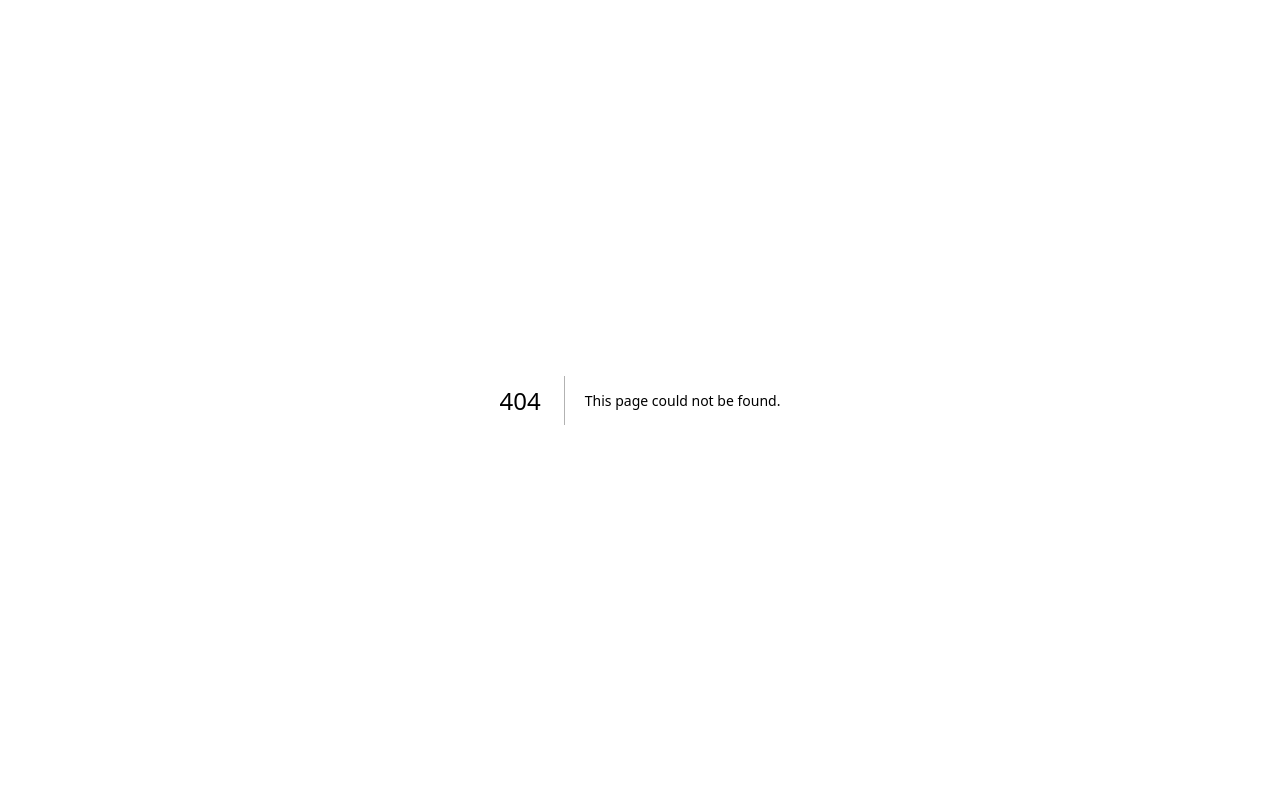
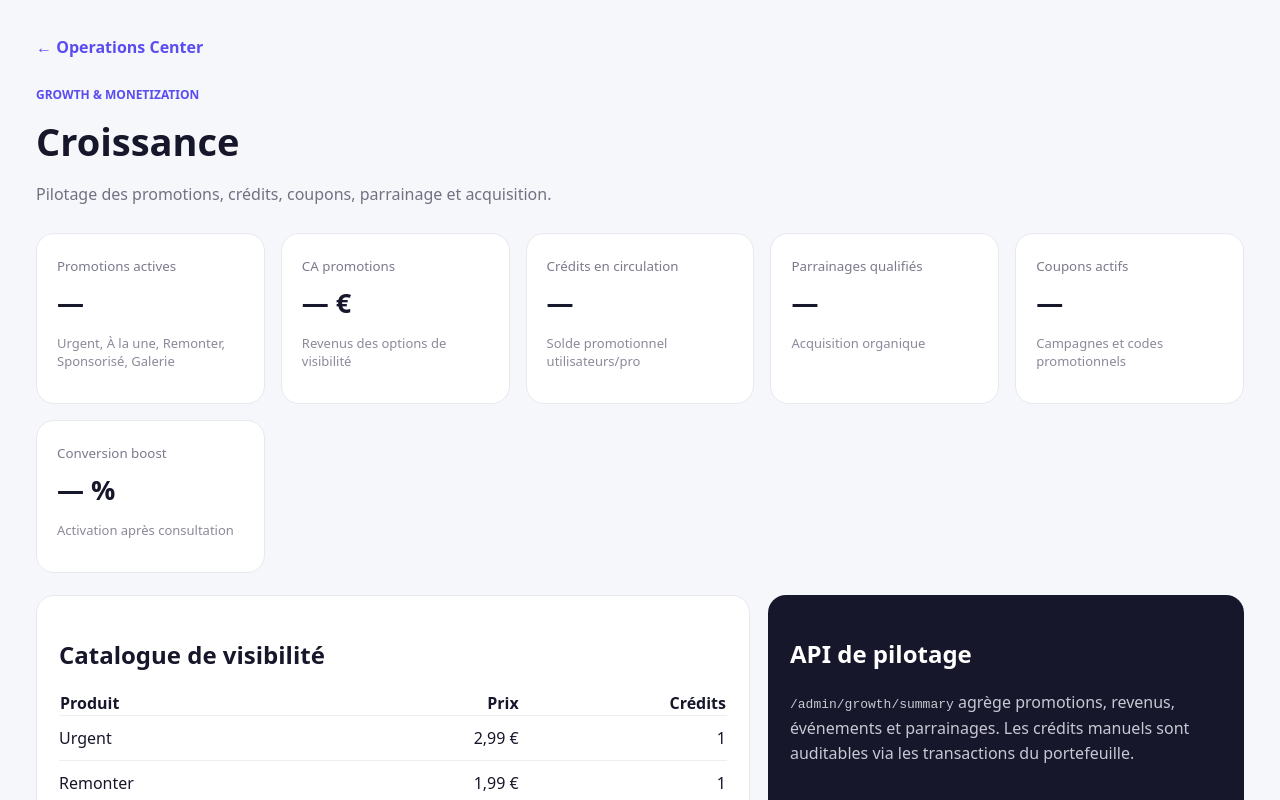
Before and after one commit to hakersoy66/petitannonces, a Next.js app in the folder apps/admin/: page /growth in a window 1280 px wide. Before the commit this address had no page. Shown: the top 800 px of the page. Built offline with nearby package versions, Linux system fonts and the light colour scheme.

Commit message:
feat(admin): add growth monetization center

```diff
--- /dev/null
+++ b/apps/admin/app/growth/page.tsx
@@ -0,0 +1,32 @@
+const cards = [
+  ["Promotions actives", "—", "Urgent, À la une, Remonter, Sponsorisé, Galerie"],
+  ["CA promotions", "— €", "Revenus des options de visibilité"],
+  ["Crédits en circulation", "—", "Solde promotionnel utilisateurs/pro"],
+  ["Parrainages qualifiés", "—", "Acquisition organique"],
+  ["Coupons actifs", "—", "Campagnes et codes promotionnels"],
+  ["Conversion boost", "— %", "Activation après consultation"],
+];
+
+export default function GrowthPage() {
+  return <main style={{ minHeight: "100vh", background: "#f6f7fb", color: "#17172b", padding: 36 }}>
+    <div style={{ maxWidth: 1280, margin: "0 auto" }}>
+      <a href="/" style={{ color: "#5b4cf0", textDecoration: "none", fontWeight: 800 }}>← Operations Center</a>
+      <p style={{ marginTop: 28, color: "#5b4cf0", fontWeight: 900, fontSize: 12, textTransform: "uppercase" }}>Growth & Monetization</p>
+      <h1 style={{ fontSize: 38, margin: "8px 0" }}>Croissance</h1>
+      <p style={{ color: "#717183" }}>Pilotage des promotions, crédits, coupons, parrainage et acquisition.</p>
+      <section style={{ display: "grid", gridTemplateColumns: "repeat(auto-fit,minmax(220px,1fr))", gap: 16, marginTop: 28 }}>
+        {cards.map(([title,value,hint]) => <article key={title} style={{ background: "white", border: "1px solid #e8e8ef", borderRadius: 18, padding: 20 }}><small style={{ color: "#7a7a8c" }}>{title}</small><div style={{ fontSize: 27, fontWeight: 850, marginTop: 8 }}>{value}</div><p style={{ color: "#8a8a9a", fontSize: 13 }}>{hint}</p></article>)}
+      </section>
+      <section style={{ display: "grid", gridTemplateColumns: "1.5fr 1fr", gap: 18, marginTop: 22 }}>
+        <article style={{ background: "white", border: "1px solid #e8e8ef", borderRadius: 18, padding: 22 }}>
+          <h2>Catalogue de visibilité</h2>
+          <table style={{ width: "100%", borderCollapse: "collapse", marginTop: 16 }}><thead><tr><th align="left">Produit</th><th align="right">Prix</th><th align="right">Crédits</th></tr></thead><tbody>{[['Urgent','2,99 €','1'],['Remonter','1,99 €','1'],['Galerie','4,99 €','2'],['À la une','6,99 €','3'],['Sponsorisé','9,99 €','5']].map((r)=><tr key={r[0]}><td style={{ padding: '11px 0', borderTop: '1px solid #eee' }}>{r[0]}</td><td align="right" style={{ borderTop: '1px solid #eee' }}>{r[1]}</td><td align="right" style={{ borderTop: '1px solid #eee' }}>{r[2]}</td></tr>)}</tbody></table>
+        </article>
+        <article style={{ background: "#17172b", color: "white", borderRadius: 18, padding: 22 }}>
+          <h2>API de pilotage</h2>
+          <p style={{ color: "#c8c8d4", lineHeight: 1.6 }}><code>/admin/growth/summary</code> agrège promotions, revenus, événements et parrainages. Les crédits manuels sont auditables via les transactions du portefeuille.</p>
+        </article>
+      </section>
+    </div>
+  </main>;
+}
```
